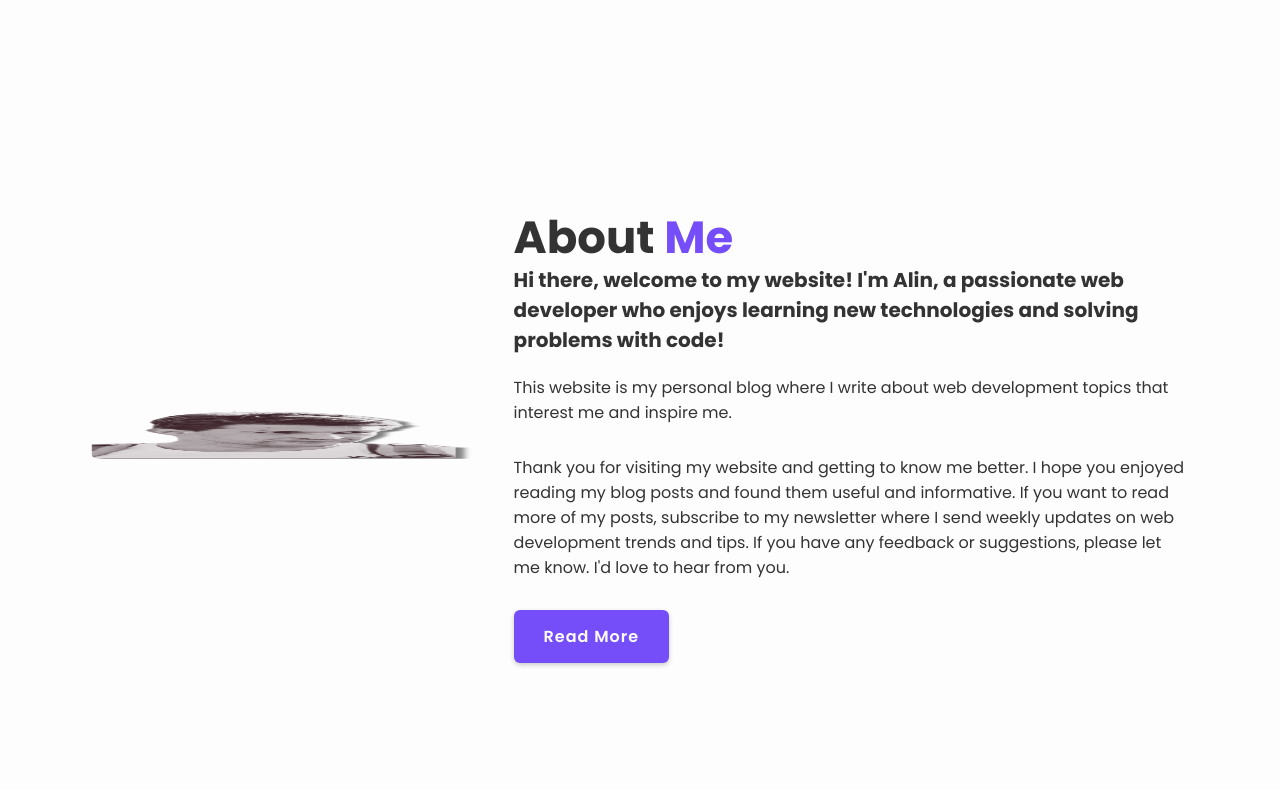
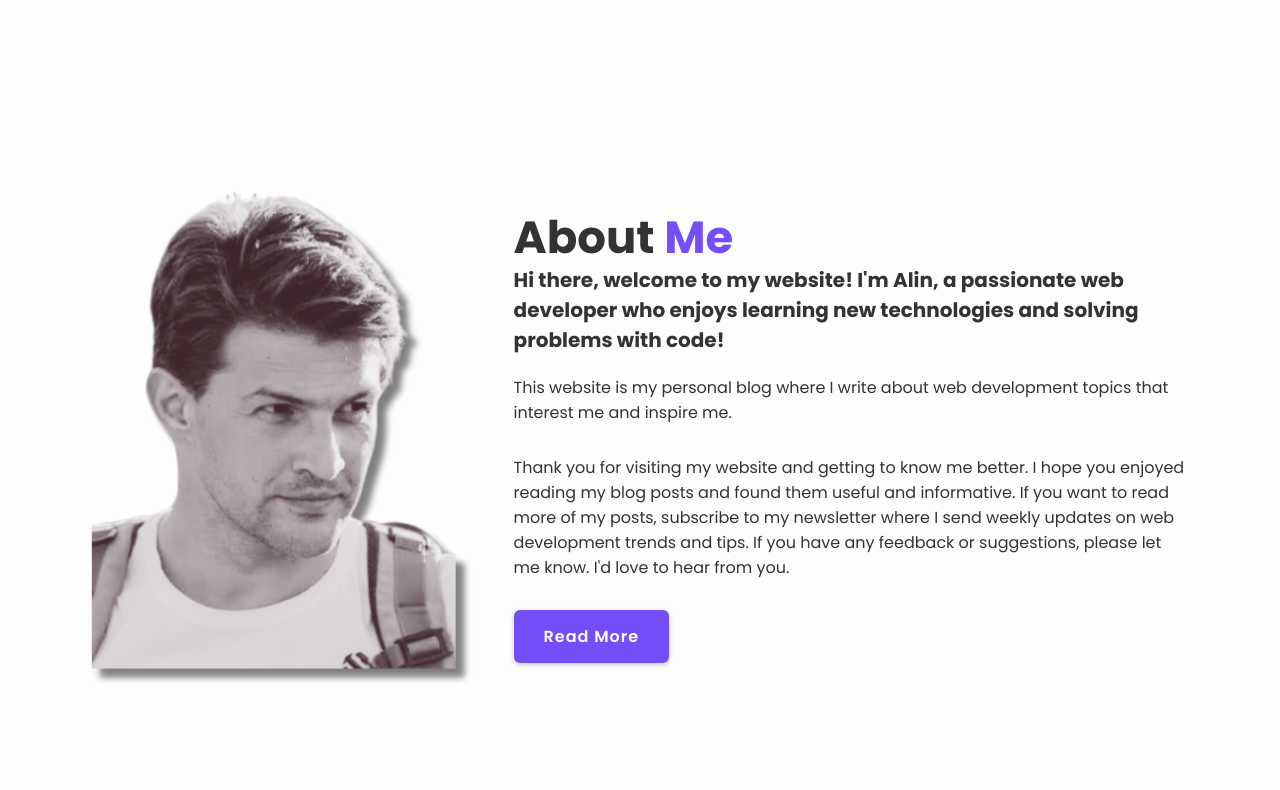
Before and after one commit to AlinBloj/Ab, a plain HTML site: page index.html in a window 1280 px wide. Shown: the part 803-1593 px from the top of the page. Drawn offline with nearby package versions, Linux system fonts and the light colour scheme.

Commit message:
Update style.css

```diff
--- a/css/style.css
+++ b/css/style.css
@@ -934,6 +934,5 @@ span {
   }
 }
 img {
-  height: 50px;
-  border-radius: 10px;
+  border-radius: 20px;
 }
```
